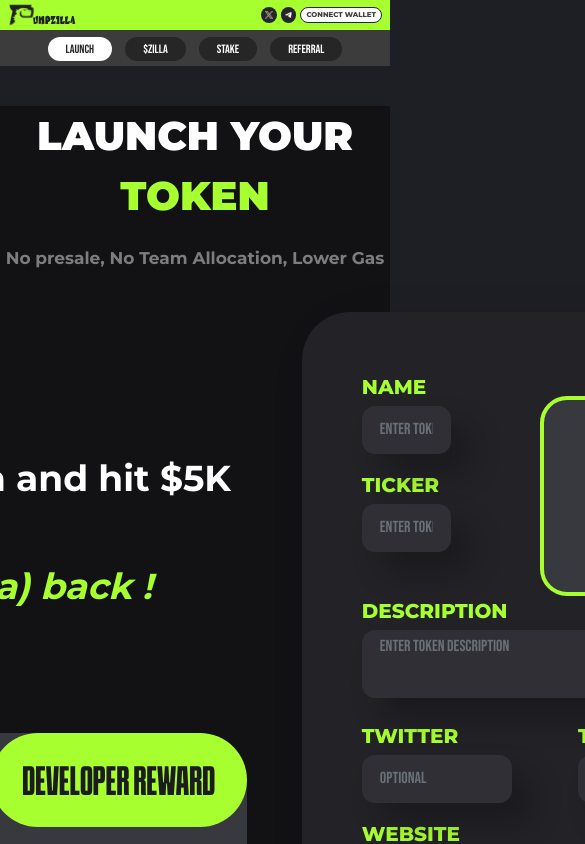
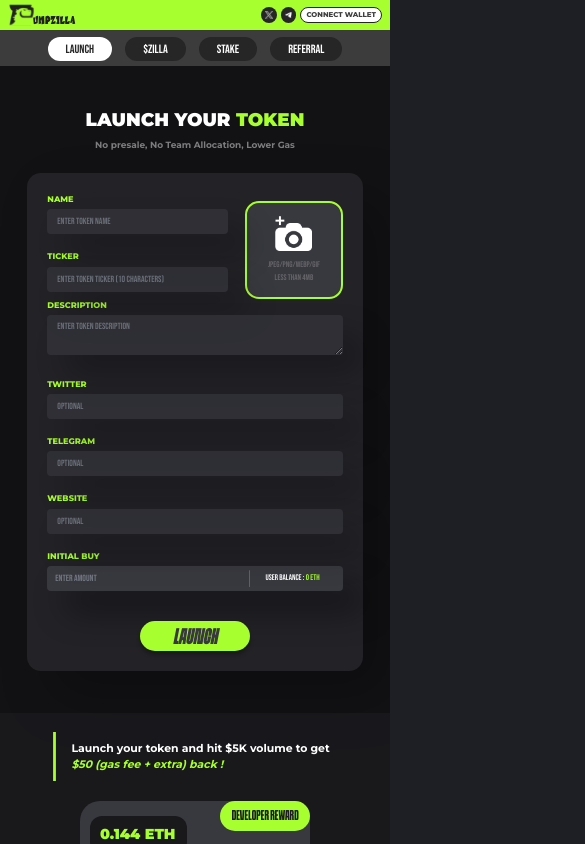
Before and after one commit to vizeerr/zilla, a Next.js app: page /launch in a window 390 px wide. Shown: the top 844 px of the page, 585 px wide, since content can reach past the window. Built offline with nearby package versions, Linux system fonts and the light colour scheme.

Commit message:
changes v1.7

```diff
--- a/src/components/LaunchFooter.jsx
+++ b/src/components/LaunchFooter.jsx
@@ -4,21 +4,23 @@
 
 const LaunchFooter = () => {
   return (
-    <div className=' flex flex-col w-[700px] justify-center mx-auto mt-20'>
-    <div className='flex gap-[40px] items-center'>
-      <Image src={line} alt="" height={160} />
-      <p className='font-montserrat font-[700] text-[36px] w-[850px] text-white'>Launch your token and hit  $5K <br/>volume to get
+    <div className=' flex flex-col sm:w-[700px] w-full justify-center mx-auto sm:mt-20 mt-5 sm:p-0 p-[19px] sm:bg-transparent bg-[#22222769]'>
+    <div className='flex sm:gap-[40px] gap-[15px] items-center sm:justify-start justify-center'>
+      <div className='sm:w-auto w-[3px]'>
+        <Image src={line} alt="" height={160} />
+      </div>
+      <p className='font-montserrat font-[700] sm:text-[36px] text-[2.8vw] w-[68vw] text-white'>Launch your token and hit  $5K volume to get
       <br/>
       <span className='text-primary italic'>
 
        $50 (gas fee + extra) back !
       </span></p>
     </div>
-    <div className='bg-[#38383F] w-[645px] mt-[120px]  rounded-[60px] ps-[28px] py-[40px] relative'>
-      <p className='anim  text-[#1B1C1E] sachabo text-[36px] bg-primary rounded-full px-4 pt-6 absolute end-0 top-0 pb-4 text-center w-[256px]'> DEVELOPER REWARD</p>
-      <p className='font-montserrat font-[900] text-primary p-[5px] text-[40px] bg-[#19191C] px-8 pb-6 pt-4 w-[275px] rounded-[28px]'>0.144 ETH</p>
-      <p className='sachabo text-primary font-[400] mt-4 text-[50px] mx-[40px]'> Directly into your wallet</p>
-      <p className='sachabo text-white font-[400] text-[50px] mt-[50px] mx-[40px]'> Achieve the Bonding Curve milestone.</p>
+    <div className='bg-[#38383F] sm:w-[645px] w-[59vw] mx-auto sm:mt-[120px] mt-[20px]  sm:rounded-[60px] rounded-[20px] sm:ps-[28px] ps-[10px] sm:py-[40px] py-[15px] relative'>
+      <p className='anim  text-[#1B1C1E] sachabo sm:text-[36px] text-[3.2vw] bg-primary rounded-full sm:px-4 sm:pt-6 absolute end-0 top-0 sm:pb-4 leading-[30px] text-center sm:w-[256px] w-[23vw]'> DEVELOPER REWARD</p>
+      <p className='font-montserrat font-[900] text-primary sm:p-[5px] sm:text-[40px] text-[3.7vw] bg-[#19191C] sm:px-8 px-2.5 sm:pb-6 pb-2 sm:pt-4 pt-2 sm:w-[275px] w-[25vw] sm:rounded-[28px] rounded-[12px]'>0.144 ETH</p>
+      <p className='sachabo text-primary font-[400] sm:mt-4 mt-1 sm:text-[50px] text-[4.7vw] sm:mx-[40px] mx-[10px]'> Directly into your wallet</p>
+      <p className='sachabo text-white font-[400] sm:text-[50px] text-[4.7vw] sm:mt-[50px] mt-3 sm:mx-[40px] mx-[10px]'> Achieve the Bonding Curve milestone.</p>
 
     </div>
   </div>
--- a/src/components/LaunchForm.jsx
+++ b/src/components/LaunchForm.jsx
@@ -7,73 +7,74 @@
 const LaunchForm = () => {
     const [ticker,setTicker] = useState("")
   return (
-    <div className='mt-10 '>
+    <div className='pt-10'>
 
       <div>
-        <h1 className='font-montserrat font-[900] text-white text-[40px] text-center'>LAUNCH YOUR <span className='text-primary'>TOKEN</span></h1>
-        <p className='text-white opacity-45 font-[700] font-montserrat text-[17px] text-center mt-5'>No presale, No Team Allocation, Lower Gas</p>
+        <h1 className='font-montserrat font-[900] text-white sm:text-[40px] text-[4.7vw] text-center'>LAUNCH YOUR <span className='text-primary'>TOKEN</span></h1>
+        <p className='text-white opacity-45 font-[700] font-montserrat sm:text-[17px] text-[2.3vw] text-center sm:mt-5 mt-1'>No presale, No Team Allocation, Lower Gas</p>
       </div>
-      <div className='flex  justify-center items-center w-full'>
+      <div className='flex sm:flex-row flex-col-reverse  justify-center items-center w-full'>
 
       <LaunchFooter/>
 
-        <div className='bg-[#222227] font-montserrat w-[793px] p-[60px] rounded-[48px] shadow-[26px_25px_51.4px_0px_#00000040] mx-auto my-10'>
-          <div className='flex justify-between gap-[89px]'>
+        <div className='bg-[#222227] font-montserrat sm:w-[793px] w-[86vw] sm:p-[60px] p-[20px] sm:rounded-[48px] rounded-[14px] shadow-[26px_25px_51.4px_0px_#00000040] mx-auto sm:my-10 my-[22px]'>
+          <div className='flex justify-between sm:gap-[89px] gap-[17px]'>
             <div className='w-full'>
               <div>
-                <p className='text-primary text-[20px] font-[800] '>NAME</p>
-                <input type="text" placeholder='ENTER TOKEN NAME' className='border-0 h-[48px] mt-1 w-full bg-[#38383F] opacity-60 font-[400] font-bebasneue m-0 text-white text-[16px] px-[18px] py-[5px] rounded-[13px] shadow-[20px_20px_33.3px_0px_#00000066]'/>
+                <p className='text-primary sm:text-[20px] text-[2.1vw] font-[800] '>NAME</p>
+                <input type="text" placeholder='ENTER TOKEN NAME' className='border-0 sm:h-[48px] h-[25px] mt-1 w-full bg-[#38383F] opacity-60 font-[400] font-bebasneue m-0 text-white sm:text-[16px] text-[2.3vw] sm:px-[18px] px-[10px] py-[5px] sm:rounded-[13px] rounded-[4px] shadow-[20px_20px_33.3px_0px_#00000066]'/>
               </div>
               <div>
                 <div className='flex mt-4 items-center gap-2'>
-                  <p className='text-primary text-[20px] font-[800] '>TICKER</p>
+                  <p className='text-primary sm:text-[20px] text-[2.1vw] font-[800] '>TICKER</p>
                   <p className={` ${ticker.length>10?"block":"hidden"} text-[#FF2F61] font-[600] `}>*Ticker cannot be more than 10 charachters</p>
                 </div>
                 <input type="text" onChange={(e)=>{
                   setTicker(e.target.value)
-                }} placeholder='ENTER TOKEN TICKER (10 CHARACTERS)' className='border-0 h-[48px] mt-1 w-full bg-[#38383F] opacity-60 font-[400] font-bebasneue m-0 text-white text-[16px] px-[18px] py-[5px] rounded-[13px] shadow-[20px_20px_33.3px_0px_#00000066]'/>
+                }} placeholder='ENTER TOKEN TICKER (10 CHARACTERS)' className='border-0 sm:h-[48px] h-[25px] mt-1 w-full bg-[#38383F] opacity-60 font-[400] font-bebasneue m-0 text-white sm:text-[16px] text-[2.3vw] sm:px-[18px] px-[10px] py-[5px] sm:rounded-[13px] rounded-[4px] shadow-[20px_20px_33.3px_0px_#00000066]'/>
               </div>
             </div>
-            <div className='bg-[#38383F] flex flex-col justify-center items-center mt-6 rounded-[27px] w-[200px] h-[200px] border-[4px] border-[#A8FF2F] p-[55px]'>
-              <Image unoptimized={true} alt="camera" width={180} src={cam}/>
+            <div className='bg-[#38383F] flex flex-col justify-center items-center sm:mt-6 mt-2 sm:rounded-[27px] rounded-[14px] sm:w-[200px] w-[25vw] sm:h-[200px] h-[25vw] sm:border-[4px] border-[2px] border-[#A8FF2F] sm:p-[55px] p-[30px]'>
+              <div className='sm:w-[180] w-[9.5vw]'>
+                <Image unoptimized={true} alt="camera" width={180} src={cam}/>
+              </div>
               <div>
-
-              <p className='font-bebasneue  font-[400] text-center mt-6 mb-0 text-[11px] mx-auto text-[#65656A] '>JPEG/PNG/WEBP/GIF</p>
-              <p className='font-bebasneue  font-[400] text-center text-[11px] m-0 mx-auto text-[#65656A] '>LESS THAN 4MB</p>
+                <p className='font-bebasneue  font-[400] text-center sm:mt-6 mt-2 mb-0 sm:text-[11px] text-[2.1vw] mx-auto text-[#65656A] '>JPEG/PNG/WEBP/GIF</p>
+                <p className='font-bebasneue  font-[400] text-center sm:text-[11px] text-[2.1vw]  m-0 mx-auto text-[#65656A] '>LESS THAN 4MB</p>
               </div>
             </div>
 
           </div>
 
           <div>
-                <p className='text-primary text-[20px] font-[800]'>DESCRIPTION</p>
-                <textarea  placeholder='ENTER TOKEN DESCRIPTION' className='border-0 h-[68px] mt-1 w-full bg-[#38383F] opacity-60 font-[400] font-bebasneue m-0 text-white text-[16px] px-[18px] py-[5px] rounded-[13px] shadow-[20px_20px_33.3px_0px_#00000066]'/>
+                <p className='text-primary sm:text-[20px] text-[2.1vw] font-[800]'>DESCRIPTION</p>
+                <textarea  placeholder='ENTER TOKEN DESCRIPTION' className='border-0 sm:h-[68px] h-[40px] mt-1 w-full bg-[#38383F] opacity-60 font-[400] font-bebasneue m-0 text-white sm:text-[16px] text-[2.3vw] sm:px-[18px] px-[10px] py-[5px] sm:rounded-[13px] rounded-[4px] shadow-[20px_20px_33.3px_0px_#00000066]'/>
               </div>
-            <div className='flex gap-[66px] w-full'>
+            <div className='flex sm:flex-row flex-col sm:gap-[66px] w-full'>
               <div className='w-full'>
-                <p className='text-primary text-[20px] font-[800] mt-4'>TWITTER</p>
-                <input type="text" placeholder='OPTIONAL' className='border-0 h-[48px] mt-1 w-full bg-[#38383F] opacity-60 font-[400] font-bebasneue m-0 text-white text-[16px] px-[18px] py-[5px] rounded-[13px] shadow-[20px_20px_33.3px_0px_#00000066]'/>
+                <p className='text-primary sm:text-[20px] text-[2.1vw] font-[800] mt-4'>TWITTER</p>
+                <input type="text" placeholder='OPTIONAL' className='border-0 sm:h-[48px] h-[25px] mt-1 w-full bg-[#38383F] opacity-60 font-[400] font-bebasneue m-0 text-white sm:text-[16px] text-[2.3vw] sm:px-[18px] px-[10px] py-[5px] sm:rounded-[13px] rounded-[4px] shadow-[20px_20px_33.3px_0px_#00000066]'/>
               </div>
               <div className='w-full'>
-                <p className='text-primary text-[20px] font-[800] mt-4'>TELEGRAM</p>
-                <input type="text" placeholder='OPTIONAL' className='border-0 h-[48px] mt-1 w-full bg-[#38383F] opacity-60 font-[400] font-bebasneue m-0 text-white text-[16px] px-[18px] py-[5px] rounded-[13px] shadow-[20px_20px_33.3px_0px_#00000066]'/>
+                <p className='text-primary sm:text-[20px] text-[2.1vw] font-[800] mt-4'>TELEGRAM</p>
+                <input type="text" placeholder='OPTIONAL' className='border-0 sm:h-[48px] h-[25px] mt-1 w-full bg-[#38383F] opacity-60 font-[400] font-bebasneue m-0 text-white sm:text-[16px] text-[2.3vw] sm:px-[18px] px-[10px] py-[5px] sm:rounded-[13px] rounded-[4px] shadow-[20px_20px_33.3px_0px_#00000066]'/>
               </div>
             </div>
 
             <div>
-                <p className='text-primary text-[20px] font-[800] mt-4'>WEBSITE</p>
-                <input type="text" placeholder='OPTIONAL' className='border-0 h-[48px] mt-1 w-full bg-[#38383F] opacity-60 font-[400] font-bebasneue m-0 text-white text-[16px] px-[18px] py-[5px] rounded-[13px] shadow-[20px_20px_33.3px_0px_#00000066]'/>
+                <p className='text-primary sm:text-[20px] text-[2.1vw] font-[800] mt-4'>WEBSITE</p>
+                <input type="text" placeholder='OPTIONAL' className='border-0 sm:h-[48px] h-[25px] mt-1 w-full bg-[#38383F] opacity-60 font-[400] font-bebasneue m-0 text-white sm:text-[16px] text-[2.3vw] sm:px-[18px] px-[10px] py-[5px] sm:rounded-[13px] rounded-[4px] shadow-[20px_20px_33.3px_0px_#00000066]'/>
               </div>
               <div>
-                <p className='text-primary text-[20px] font-[800] mt-4'>INITIAL BUY</p>
-                <div className='flex justify-center items-center h-[48px] mt-1 w-full bg-[#38383F] font-[400] font-bebasneue m-0 text-white text-[20px] px-[16px] py-[10px] rounded-[13px] shadow-[20px_20px_33.3px_0px_#00000066]'>
-                  <input type="text" placeholder='ENTER AMOUNT' className='border-0 w-full bg-[#38383F] opacity-60 font-[400] font-bebasneue text-white text-[16px]'/>
-                    <span className='w-[6px] rounded-full  bg-white opacity-20 h-full'></span>
-                  <p className='font-bebasneue font-[400] ms-[15px] w-[200px] text-[20px] text-white  '>USER BALANCE : <span className='text-primary'>0 ETH</span></p>
+                <p className='text-primary sm:text-[20px] text-[2.1vw] font-[800] mt-4'>INITIAL BUY</p>
+                <div className='flex justify-center items-center sm:h-[48px] h-[25px] mt-1 w-full bg-[#38383F] font-[400] font-bebasneue m-0 text-white sm:text-[20px] text-[2.1vw] sm:px-[16px] px-[8px] sm:py-[10px] py-[4px] sm:rounded-[13px] rounded-[4px] shadow-[20px_20px_33.3px_0px_#00000066]'>
+                  <input type="text" placeholder='ENTER AMOUNT' className='border-0 w-full bg-[#38383F] opacity-60 font-[400] font-bebasneue text-white sm:text-[16px] text-[2.3vw]'/>
+                    <span className='sm:w-[6px] w-[2px] rounded-full  bg-white opacity-20 h-full'></span>
+                  <p className='font-bebasneue font-[400] ms-[15px] sm:w-[200px] w-[100px] sm:text-[20px] text-[2.1vw] text-white  '>USER BALANCE : <span className='text-primary'>0 ETH</span></p>
                 </div>
               </div>
-              <div className='w-full flex justify-center mt-[67px]'>
-              <button className='anim border-0 bg-primary shadow-[0px_4px_4px_0px_#00000040] text-[#38383F] mx-auto round font-[500] text-[45px] w-[224px] leading-[50px] pt-3 rounded-full'>LAUNCH</button>
+              <div className='w-full flex justify-center sm:mt-[67px] mt-[30px]'>
+              <button className='anim border-0 bg-primary shadow-[0px_4px_4px_0px_#00000040] text-[#38383F] mx-auto round font-[500] sm:text-[45px] text-[5.8vw] sm:w-[224px] w-[28vw] sm:leading-[50px] leading-[25px] sm:pt-3 pt-[5px] rounded-full'>LAUNCH</button>
               </div>
         </div>
 
```
